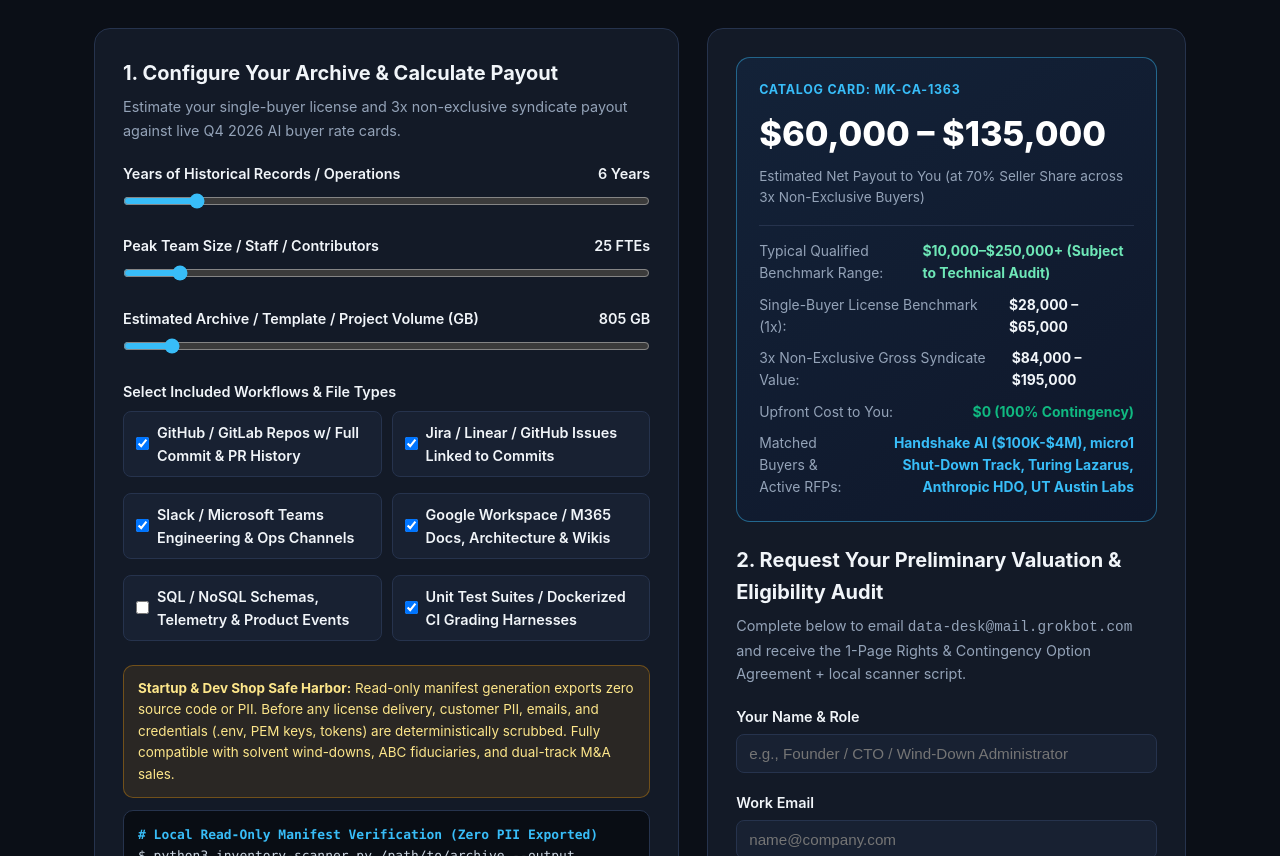
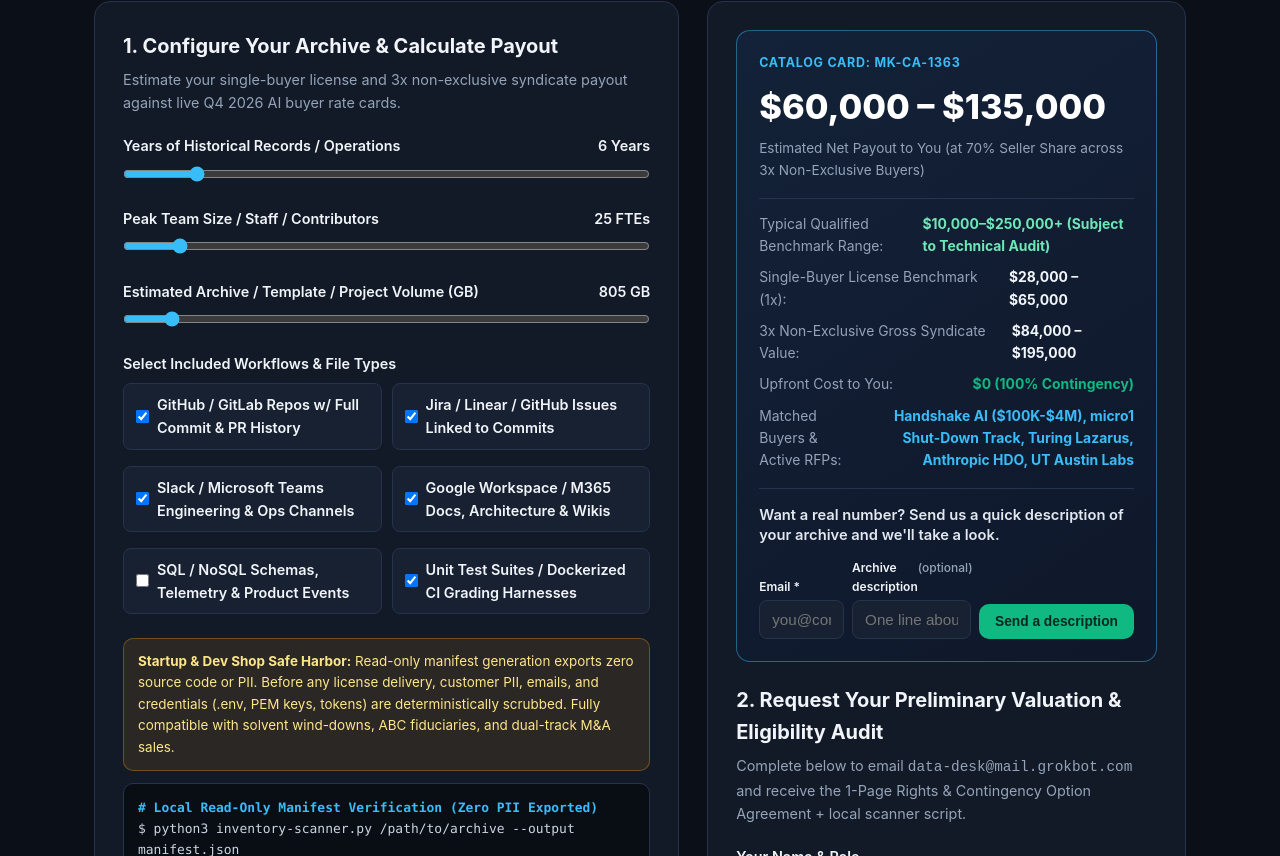
Before and after one commit to tholen562/archive-valuation, a plain HTML site: page startup-archives.html in a window 1280 px wide. Shown: the part 737-1593 px from the top of the page. Drawn offline with Linux system fonts and the light colour scheme.

Commit message:
Add under-estimate archive ask form on startup-archives.html and soften 'pay six figures' copy

```diff
--- a/startup-archives.html
+++ b/startup-archives.html
@@ -356,6 +356,46 @@
       .btn.btn-cta-hero { width: 100%; min-width: 0; }
       #get-valuation { scroll-margin-top: 150px; }
     }
+    /* Compact follow-up ask under the calculator estimate */
+    .result-ask {
+      margin-top: 16px;
+      padding-top: 16px;
+      border-top: 1px solid var(--border);
+    }
+    .result-ask > p {
+      font-size: 0.92rem;
+      color: #e2e8f0;
+      margin: 0 0 12px;
+      font-weight: 600;
+      line-height: 1.4;
+    }
+    .result-ask-fields {
+      display: grid;
+      grid-template-columns: minmax(0, 1fr) minmax(0, 1.4fr) auto;
+      gap: 8px;
+      align-items: end;
+    }
+    .result-ask .field { margin-bottom: 0; }
+    .result-ask .field label {
+      font-size: 0.75rem;
+      margin-bottom: 4px;
+    }
+    .result-ask .field label .opt {
+      color: var(--muted);
+      font-weight: 500;
+      text-transform: none;
+      letter-spacing: 0;
+    }
+    .result-ask .btn {
+      width: auto;
+      padding: 10px 16px;
+      font-size: 0.86rem;
+      white-space: nowrap;
+    }
+    @media (max-width: 640px) {
+      .result-ask-fields { grid-template-columns: 1fr; }
+      .result-ask .btn { width: 100%; }
+    }
   </style>
   <script src="domain-router-and-analytics.js"></script>
   <script data-goatcounter="https://archivevalue.goatcounter.com/count" async src="//gc.zgo.at/count.js"></script>
@@ -382,7 +422,7 @@
     <section class="hero">
       <span class="badge">Vertical 2 Dedicated Micro-Site • Wound-Down Startups, B2B SaaS, Micro-PE & Dev Shops</span>
       <h1>Turn Dormant Startup & Dev Shop Archives (GitHub + Slack + Jira) Into $10,000–$250,000+</h1>
-      <p>Whether your startup is winding down via SimpleClosure/Sunset, listed on Quiet Light/Acquire.com, or operating as a software agency, principal buyers (Handshake AI, micro1, Turing Lazarus, Mode, Mercor, OpenAI) pay six figures for linked Git commit histories, PRs, tickets, and Slack threads.</p>
+      <p>Whether your startup is winding down via SimpleClosure/Sunset, listed on Quiet Light/Acquire.com, or operating as a software agency, AI labs are actively licensing archives like yours — linked Git commit histories, PRs, tickets, and Slack threads.</p>
 
       <div class="hero-cta">
         <a href="#get-valuation" class="btn btn-cta-hero js-cta" data-cta-event="cta-hero-click">Get My Free Archive Valuation &rarr;</a>
@@ -470,6 +510,24 @@
               <span style="color: var(--muted);">Matched Buyers &amp; Active RFPs:</span>
               <strong style="color: var(--accent); text-align: right;">Handshake AI ($100K-$4M), micro1 Shut-Down Track, Turing Lazarus, Anthropic HDO, UT Austin Labs</strong>
             </div>
+          </div>
+
+          <div class="result-ask" id="resultAsk">
+            <p>Want a real number? Send us a quick description of your archive and we'll take a look.</p>
+            <form class="result-ask-form" id="resultAskForm" onsubmit="return submitResultAsk(event)">
+              <div class="result-ask-fields">
+                <div class="field">
+                  <label for="resultEmail">Email *</label>
+                  <input type="email" id="resultEmail" name="email" required placeholder="you@company.com" autocomplete="email" />
+                </div>
+                <div class="field">
+                  <label for="resultDesc">Archive description <span class="opt">(optional)</span></label>
+                  <input type="text" id="resultDesc" name="description" maxlength="200" placeholder="One line about your archive" />
+                </div>
+                <button class="btn" type="submit">Send a description</button>
+              </div>
+            </form>
+            <div class="toast" id="resultAskToast"></div>
           </div>
         </div>
 
@@ -559,6 +617,63 @@
       window.location.href = 'mailto:data-desk@mail.grokbot.com?subject=' + subj + '&body=' + body;
     }
 
+    function sourceDomain() {
+      try {
+        var params = new URLSearchParams(window.location.search);
+        var fromQuery = (params.get('utm_source') || params.get('ref') || '').replace(/^www\./, '').toLowerCase();
+        if (fromQuery) return fromQuery;
+        if (window.__ARCHIVE_ATTRIBUTION__ && window.__ARCHIVE_ATTRIBUTION__.source_domain) {
+          return window.__ARCHIVE_ATTRIBUTION__.source_domain;
+        }
+      } catch (e) {}
+      return 'direct';
+    }
+
+    function submitResultAsk(ev) {
+      if (ev && ev.preventDefault) ev.preventDefault();
+      var emailEl = document.getElementById('resultEmail');
+      var email = (emailEl && emailEl.value || '').trim();
+      var toast = document.getElementById('resultAskToast');
+      var valid = /^[^\s@]+@[^\s@]+\.[^\s@]+$/.test(email);
+      if (!valid) {
+        if (toast) {
+          toast.style.display = 'block';
+          toast.style.background = 'rgba(245, 158, 11, 0.12)';
+          toast.style.borderColor = 'rgba(245, 158, 11, 0.5)';
+          toast.style.color = '#fde68a';
+          toast.textContent = 'Please enter a valid email so we can follow up.';
+        }
+        if (emailEl) emailEl.focus();
+        return false;
+      }
+      var desc = ((document.getElementById('resultDesc') || {}).value || '').trim();
+      var estimate = ((document.getElementById('netPayout') || {}).textContent || 'n/a').trim();
+      var source = sourceDomain();
+      var page = (window.location.pathname.split('/').pop() || 'index.html');
+      if (typeof window.trackArchiveEvent === 'function') {
+        window.trackArchiveEvent('result-form-submit');
+      }
+      if (toast) {
+        toast.style.display = 'block';
+        toast.style.background = '';
+        toast.style.borderColor = '';
+        toast.style.color = '';
+        toast.innerHTML = "Thanks — we'll take a look. Opening an email to <code>data-desk@mail.grokbot.com</code> so you can send it.";
+      }
+      var form = document.getElementById('resultAskForm');
+      if (form) form.style.display = 'none';
+      var subj = encodeURIComponent('Archive description — request for a look');
+      var body = encodeURIComponent(
+        'Email: ' + email + '\n' +
+        'Archive description: ' + (desc || '(none provided)') + '\n' +
+        'Calculator estimate shown: ' + estimate + '\n' +
+        'Source domain (utm_source): ' + source + '\n' +
+        'Page: ' + page + '\n'
+      );
+      window.location.href = 'mailto:data-desk@mail.grokbot.com?subject=' + subj + '&body=' + body;
+      return false;
+    }
+
     recalc();
   </script>
 </body>
```
